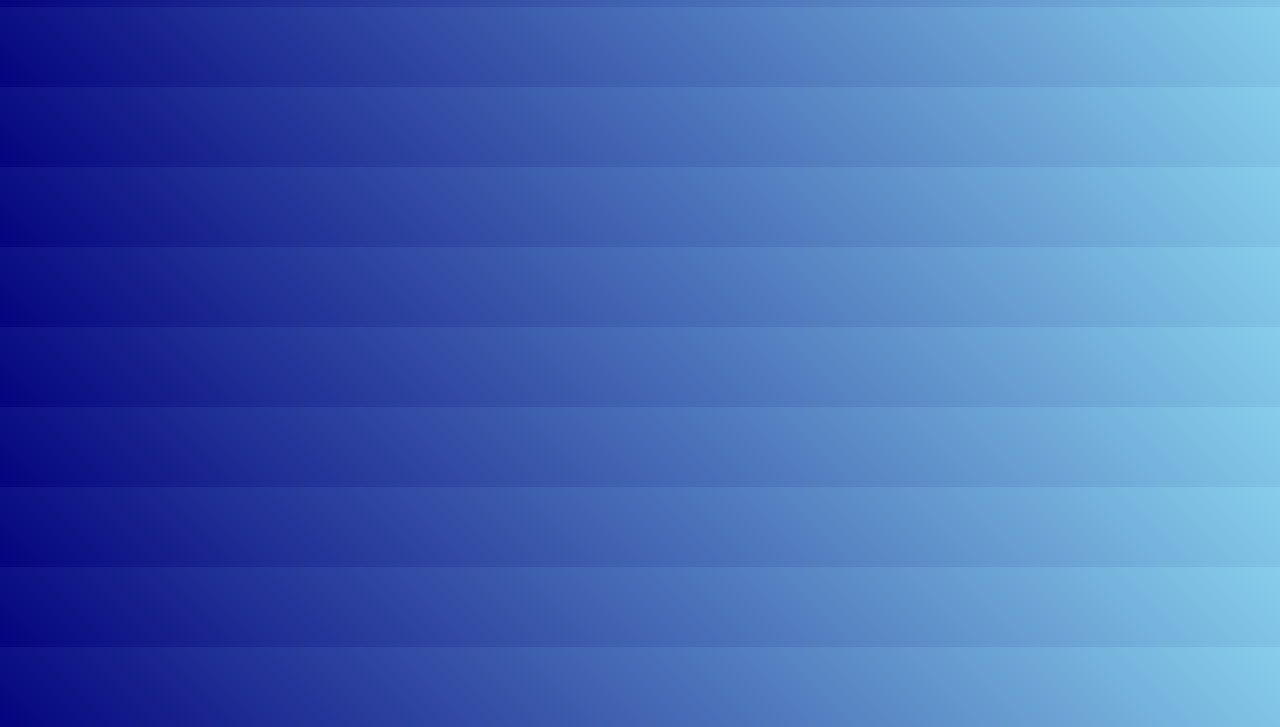
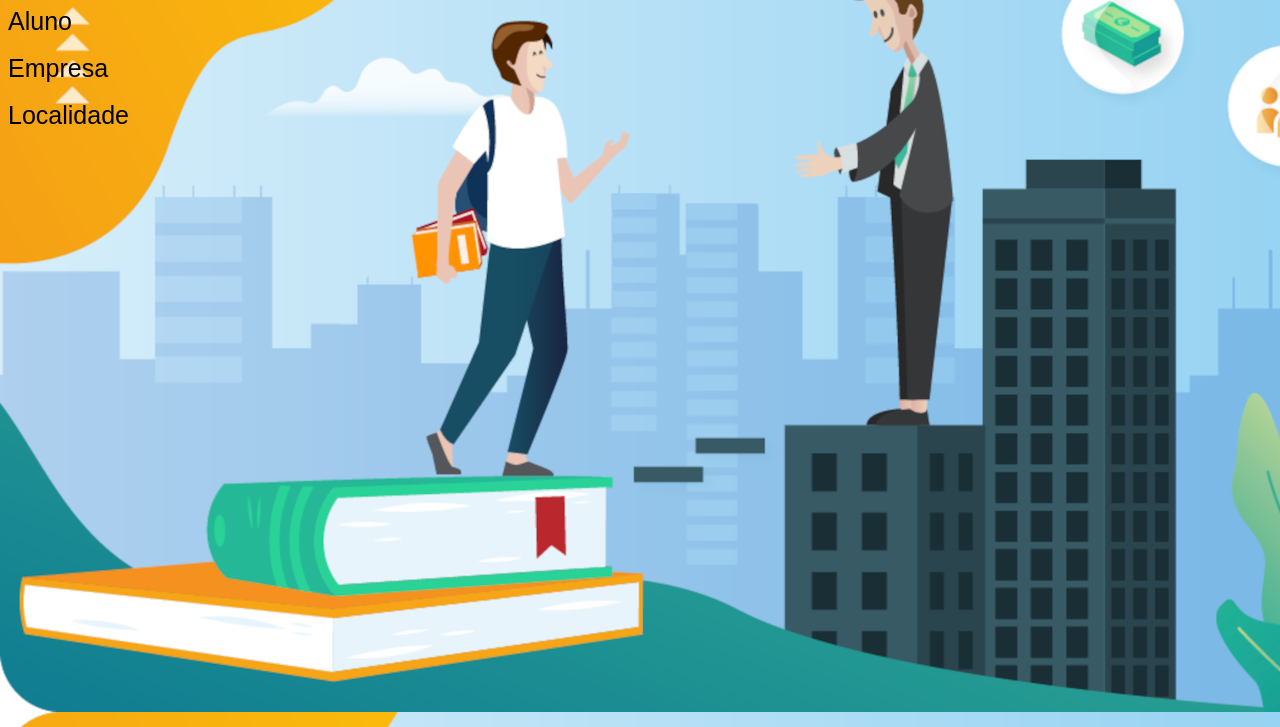
Before and after one commit to Jose-Ngimbi/Projeto-Final, a plain HTML site: page relatório/index.html in a window 1280 px wide. Shown: the part 73-800 px from the top of the page. Drawn offline with Linux system fonts and the light colour scheme.

Commit message:
Alguns commits
Troquei o undo, adicionei algumas tags também.

```diff
--- a/relatório/desing/estilo.css
+++ b/relatório/desing/estilo.css
@@ -1,4 +1,11 @@
-body{
-    background-image: linear-gradient(45deg,rgb(4, 4, 126),skyblue);
-    font-family: Arial, Helvetica, sans-serif;
+a{
+    color: black;
+
+    font-family:Arial, Helvetica, sans-serif;
+    font-size: 25px;
+    text-decoration: none;
+
 }
+a:hover{
+    background-color: rgba(0, 0, 0, 0.7);
+}
--- a/relatório/index.html
+++ b/relatório/index.html
@@ -1,14 +1,23 @@
 <!DOCTYPE html>
-<html lang="en">
+<html lang="pt-br">
 <head>
     <meta charset="UTF-8">
     <meta name="viewport" content="width=device-width, initial-scale=1.0">
-    <title>SGE</title>
+    <link rel="shortcut icon" href="favicon.ico" type="image/x-icon">
+    <title>Sistema de Gerenciamento de Estágio</title>
     <link rel="stylesheet" href="desing/estilo.css">
+
 </head>
-<body>
+<body background="estagio-fnl.png">
 
     <h1>Sistema de Gerenciamento de Estágio</h1>
 
+    <a href="aluno.html">Aluno</a>
+    <br><br>
+    <a href="#">Empresa</a>
+    <br><br>
+    <a href="#">Localidade</a>
+
+
 </body>
 </html>
```
Also changed, not shown: relatório/aluno.html (added, +16 -0 lines), relatório/estagio-fnl.png (added), relatório/favicon.ico (added), relatório/voltar.png (added).
